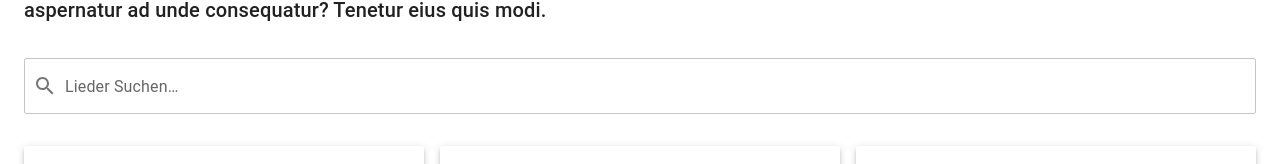
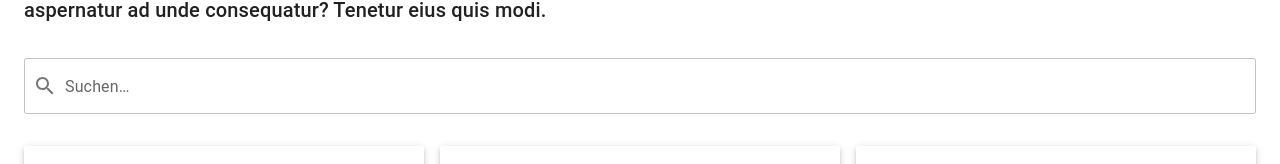
Before and after one commit to felix-gohla/erzgebirgs-musikarchiv, a React (Vite) app: page / in a window 1280 px wide. Shown: the part 446-610 px from the top of the page. Built offline with nearby package versions, Linux system fonts and the light colour scheme; no server answers; the HTML template or start-up script is replaced by a standard one; what @directus/sdk would draw is missing.

Commit message:
feat: add authors to search field

```diff
--- /dev/null
+++ b/src/components/DatabaseSearchField.tsx
@@ -0,0 +1,110 @@
+import { Group as GroupIcon, MusicNote as MusicNoteIcon } from '@mui/icons-material';
+import { darken, lighten, styled,Typography } from '@mui/material';
+import React from 'react';
+import { useNavigate } from 'react-router-dom';
+
+import { findAuthors, findSongs } from '@/services';
+import { Author, Song } from '@/types';
+
+import { SearchField, SearchFieldProps } from './SearchField';
+
+type AllEntities = {
+  type: 'author',
+  data: Author,
+} | {
+  type: 'song',
+  data: Song,
+}
+
+type SongSearchFieldProps = Partial<SearchFieldProps<AllEntities>>;
+
+const GroupHeader = styled('div')(({ theme }) => ({
+  position: 'sticky',
+  top: '-8px',
+  padding: '4px 10px',
+  color: theme.palette.primary.main,
+  backgroundColor:
+    theme.palette.mode === 'light'
+      ? lighten(theme.palette.primary.light, 0.85)
+      : darken(theme.palette.primary.main, 0.8),
+}));
+
+const GroupItems = styled('ul')({
+  padding: 0,
+});
+
+
+export const DatabaseSearchField: React.FC<SongSearchFieldProps> = (props) => {
+  const navigate = useNavigate();
+
+  return (<SearchField
+    label='Suchen…'
+    {...props}
+    fetchOptions={async (searchTerm): Promise<AllEntities[]> => {
+      const [songs, authors] = await Promise.all([
+        findSongs({
+          filter: searchTerm !== '' ? { '_or': [
+            { title: { '_icontains': searchTerm } },
+            { text: { '_icontains': searchTerm } },
+            { authors: { authors_id: { name: { '_icontains': searchTerm } } } },
+            { genres: { genres_id: { name: { '_icontains': searchTerm } } } },
+          ] } : {},
+          limit: 100,
+        }),
+        findAuthors({
+          filter: searchTerm !== '' ? { name: { '_icontains': searchTerm } } : {},
+          sort: ['name'],
+        }),
+      ]);
+      return [
+        ...songs.map((song) => ({ type: 'song' as const, data: song })),
+        ...authors.map((author) => ({ type: 'author' as const, data: author })),
+      ];
+    }}
+    groupBy={(entity) => entity.type}
+    renderGroup={(params) => {
+      let title: React.ReactNode = null;
+      if (params.group === 'author') {
+        title = <Typography><GroupIcon sx={{ verticalAlign: 'middle' }} />&nbsp;Autoren</Typography>;
+      }
+      else if (params.group === 'song') {
+        title = <Typography><MusicNoteIcon sx={{ verticalAlign: 'middle' }} />&nbsp;Lieder</Typography>;
+      }
+      return (
+        <li key={params.key}>
+          <GroupHeader>{title}</GroupHeader>
+          <GroupItems>{params.children}</GroupItems>
+        </li>
+      );
+    }}
+    onChange={(value): void => {
+      if (!value || typeof value === 'string') {
+        return;
+      }
+      if (value.type === 'song') {
+        navigate(`/songs/${value.data.id}`);
+      }
+      if (value.type === 'author') {
+        navigate(`/authors/${value.data.id}`);
+      }
+    }}
+    getOptionLabel={(entity: AllEntities | string): string => {
+      if (typeof entity === 'string') {
+        return entity;
+      }
+      if (entity.type === 'song') {
+        return entity.data.title;
+      }
+      if (entity.type === 'author') {
+        return entity.data.name;
+      }
+      return 'Unbekannter Fehler';
+    }}
+    isOptionEqualToValue={(option: AllEntities, value: AllEntities): boolean => {
+      if (option.type !== value.type) {
+        return false;
+      }
+      return option.data.id === value.data.id;
+    }}
+  />);
+};
--- a/src/components/SearchField.tsx
+++ b/src/components/SearchField.tsx
@@ -1,5 +1,5 @@
 import SearchIcon from '@mui/icons-material/Search';
-import { alpha, Autocomplete, AutocompleteProps, CircularProgress, debounce, InputAdornment, TextField, useTheme } from '@mui/material';
+import { alpha, Autocomplete, AutocompleteProps, AutocompleteRenderGroupParams, CircularProgress, debounce, InputAdornment, TextField, useTheme } from '@mui/material';
 import React, { ReactNode, useState } from 'react';
 
 export interface SearchFieldProps<T> {
@@ -13,6 +13,8 @@ export interface SearchFieldProps<T> {
   searchDebounce?: number,
   label: string,
   variant?: 'standard' | 'growing',
+  groupBy?: (option: T) => string,
+  renderGroup?: (params: AutocompleteRenderGroupParams) => React.ReactNode
 }
 
 export const SearchField = <T,>(props: SearchFieldProps<T>) => {
@@ -24,6 +26,8 @@ export const SearchField = <T,>(props: SearchFieldProps<T>) => {
     onChange,
     searchDebounce = 250,
     variant = 'standard',
+    groupBy,
+    renderGroup,
   } = props;
 
   const theme = useTheme();
@@ -111,6 +115,8 @@ export const SearchField = <T,>(props: SearchFieldProps<T>) => {
       filterSelectedOptions={false}
       filterOptions={(some: T[]) => some}
       open={open}
+      groupBy={groupBy}
+      renderGroup={renderGroup}
       onChange={(_event, data): void => {
         onChange?.(data);
       }}
--- a/src/components/SongSearchField.tsx
+++ /dev/null
@@ -1,35 +0,0 @@
-import React from 'react';
-import { useNavigate } from 'react-router-dom';
-
-import { findSongs } from '@/services';
-import { Song } from '@/types';
-
-import { SearchField, SearchFieldProps } from '../components/SearchField';
-
-type SongSearchFieldProps = Partial<SearchFieldProps<Song>>;
-
-export const SongSearchField: React.FC<SongSearchFieldProps> = (props) => {
-  const navigate = useNavigate();
-
-  return (<SearchField
-    {...props}
-    label='Lieder Suchen…'
-    fetchOptions={async (searchTerm): Promise<Song[]> => findSongs({
-      filter: searchTerm !== '' ? { '_or': [
-        { title: { '_icontains': searchTerm } },
-        { text: { '_icontains': searchTerm } },
-        { authors: { authors_id: { name: { '_icontains': searchTerm } } } },
-        { genres: { genres_id: { name: { '_icontains': searchTerm } } } },
-      ] } : {},
-      limit: 100,
-    })}
-    onChange={(value): void => {
-      if (!value || typeof value === 'string') {
-        return;
-      }
-      navigate(`/songs/${value.id}`);
-    }}
-    getOptionLabel={(song: Song | string): string => typeof song !== 'string' ? song.title : song}
-    isOptionEqualToValue={(option: Song, value: Song): boolean => option.id === value.id}
-  />);
-};
--- a/src/components/TopMenu.tsx
+++ b/src/components/TopMenu.tsx
@@ -3,8 +3,8 @@ import Box from '@mui/material/Box';
 import Toolbar from '@mui/material/Toolbar';
 import React from 'react';
 
+import { DatabaseSearchField } from './DatabaseSearchField';
 import { Logo } from './Logo';
-import { SongSearchField } from './SongSearchField';
 interface TopMenuProps {
   showSearchBar?: boolean;
 }
@@ -23,7 +23,7 @@ export const TopMenu: React.FC<TopMenuProps> = (props) => {
           showSearchBar && (
             <>
               <Box sx={{ flexGrow: 1, height: '100%' }} />
-              <SongSearchField variant="growing" />
+              <DatabaseSearchField variant="growing" />
               <Box sx={{ flexGrow: 1, display: { 'sm': 'none', 'md': 'initial' } }} />
             </>
           )
--- a/src/pages/LandingPage.tsx
+++ b/src/pages/LandingPage.tsx
@@ -3,17 +3,14 @@ import MusicIcon from '@mui/icons-material/MusicNote';
 import PersonIcon from '@mui/icons-material/Person';
 import TheaterComedyIcon from '@mui/icons-material/TheaterComedy';
 import { Box, Button, Card, CardActions, CardContent, Grid, Typography, useTheme } from '@mui/material';
-import { Link, useNavigate } from 'react-router-dom';
+import { Link } from 'react-router-dom';
 
-import { findSongs } from '@/services';
-import { Song } from '@/types';
+import { DatabaseSearchField } from '@/components/DatabaseSearchField';
 
 import { LandingLayout } from '../components';
-import { SearchField } from '../components/SearchField';
 
 export const LandingPage: React.FC = () => {
   const theme = useTheme();
-  const navigate = useNavigate();
 
   const AToZCard: React.FC = () => (
     <Card sx={{ minWidth: 275 }} elevation={3}>
@@ -85,26 +82,7 @@ export const LandingPage: React.FC = () => {
           Lorem ipsum dolor sit, amet consectetur adipisicing elit. Hic aliquam molestias quibusdam, neque quo suscipit facilis temporibus nemo cumque et accusantium dolorem, culpa fuga esse consequatur aperiam. Dolorem, cupiditate? Pariatur?
           Lorem ipsum dolor sit amet consectetur adipisicing elit. Est repellat aut provident nesciunt illo hic ad laborum quis, recusandae eligendi. Sequi magnam aspernatur ad unde consequatur? Tenetur eius quis modi.
         </Typography>
-        <SearchField
-          label='Lieder Suchen…'
-          fetchOptions={async (searchTerm): Promise<Song[]> => findSongs({
-            filter: searchTerm !== '' ? { '_or': [
-              { title: { '_icontains': searchTerm } },
-              { text: { '_icontains': searchTerm } },
-              { authors: { authors_id: { name: { '_icontains': searchTerm } } } },
-              { genres: { genres_id: { name: { '_icontains': searchTerm } } } },
-            ] } : {},
-            limit: 100,
-          })}
-          onChange={(value): void => {
-            if (!value || typeof value === 'string') {
-              return;
-            }
-            navigate(`/songs/${value.id}`);
-          }}
-          getOptionLabel={(song: Song | string): string => typeof song !== 'string' ? song.title : song}
-          isOptionEqualToValue={(option: Song, value: Song): boolean => option.id === value.id}
-        />
+        <DatabaseSearchField label="Suchen…" />
       </Box>
       <Box sx={{ mt: theme.spacing(4) }}>
         <Grid container spacing={2}>
```
